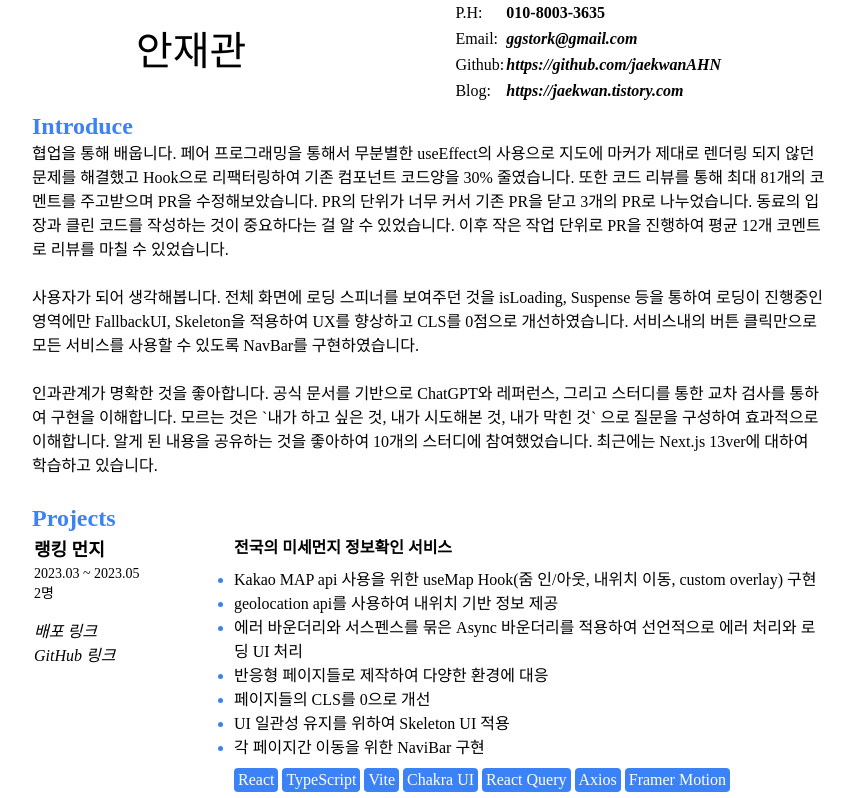
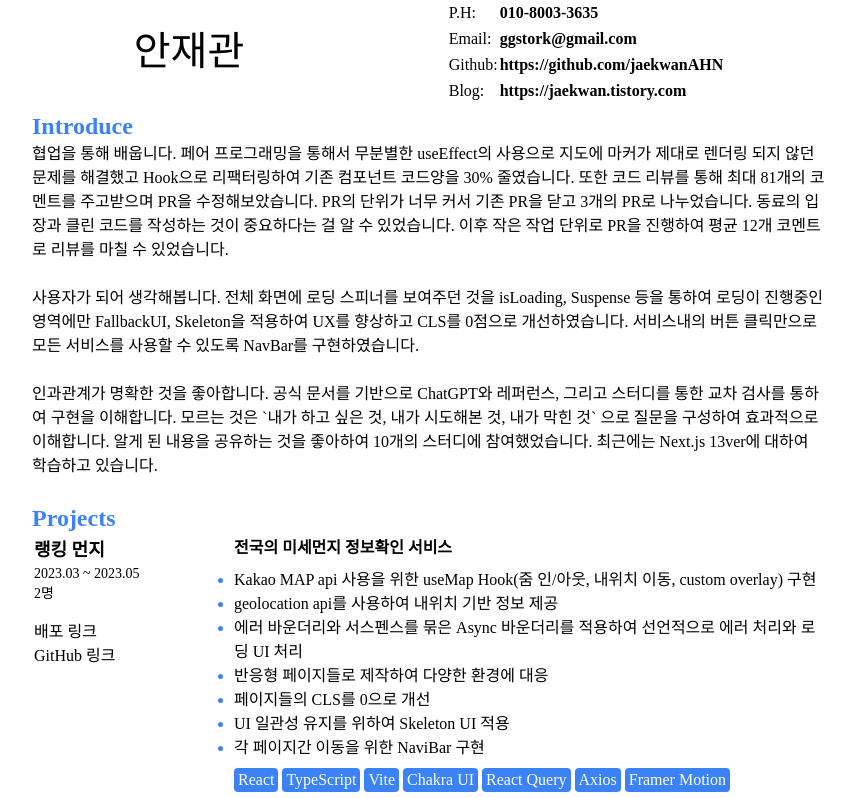
Before and after one commit to jaekwanAHN/resume, a Next.js app: page / in a window 1280 px wide. Shown: the top 798 px of the page, without its empty margins (211-1064 px from the left). Built offline with nearby package versions, Linux system fonts and the light colour scheme.

Commit message:
Refactor: 링크에 기울임 제거

```diff
--- a/src/components/Header/Contact.tsx
+++ b/src/components/Header/Contact.tsx
@@ -22,9 +22,7 @@ const Contact = ({ phoneNumber, eMail, github, blog }: ContactProps) => {
           <td>
             <b>
               {' '}
-              <a href="mailto:ggstork@gmail.com">
-                <i>{eMail}</i>
-              </a>
+              <a href="mailto:ggstork@gmail.com">{eMail}</a>
             </b>
           </td>
         </tr>
@@ -32,9 +30,7 @@ const Contact = ({ phoneNumber, eMail, github, blog }: ContactProps) => {
           <td>Github: </td>
           <td>
             <Link href={github}>
-              <b>
-                <i>{github}</i>
-              </b>
+              <b>{github}</b>
             </Link>
           </td>
         </tr>
@@ -42,9 +38,7 @@ const Contact = ({ phoneNumber, eMail, github, blog }: ContactProps) => {
           <td>Blog: </td>
           <td>
             <Link href={blog}>
-              <b>
-                <i>{blog}</i>
-              </b>
+              <b>{blog}</b>
             </Link>
           </td>
         </tr>
--- a/src/components/Projects/InfoLinks.tsx
+++ b/src/components/Projects/InfoLinks.tsx
@@ -8,13 +8,9 @@ interface InfoLinksProps {
 const InfoLinks = ({ deployLink, githubLink }: InfoLinksProps) => {
   return (
     <>
-      <Link href={deployLink}>
-        <i>배포 링크</i>
-      </Link>
+      <Link href={deployLink}>배포 링크</Link>
       <br />
-      <Link href={githubLink}>
-        <i>GitHub 링크</i>
-      </Link>
+      <Link href={githubLink}>GitHub 링크</Link>
     </>
   );
 };
```
